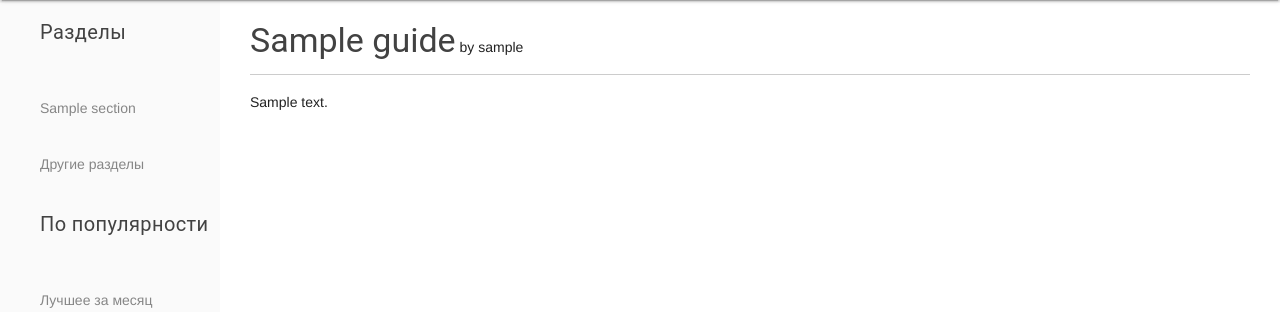
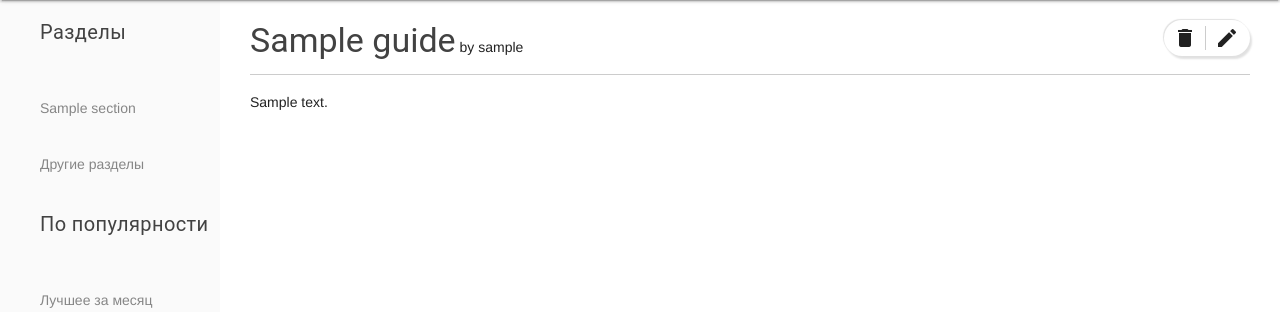
Before and after one commit to DmitriyMaksimovich/guideline, a Django app: page /1/ in a window 1280 px wide. Shown: the part 64-376 px from the top of the page. Run offline with Django 3.2, Linux system fonts and the light colour scheme; a user stored in the database is signed in; tables that the repository leaves empty hold one stand-in row (values such as "Sample post"); some libraries are stand-ins or nearby versions.

Commit message:
user can edit/delete guid from guide page, edit-delete menu .css

```diff
--- a/guides/static/guides/style.css
+++ b/guides/static/guides/style.css
@@ -77,7 +77,12 @@ main.mdl-layout__content {
     position: absolute;
     top: 15px;
     right: 15px;
-    box-shadow: 1px 2px 1px rgba(0,0,0,0.12);
+    box-shadow: 2px 3px 2px rgba(0,0,0,0.12), -1px -1px 1px rgba(0,0,0,0.12);
+}
+
+.edit-delete-menu.inside-guide {
+    top: 20px;
+    right: 30px;
 }
 
 .edit-delete-menu i {
--- a/guides/templates/guides/guide.html
+++ b/guides/templates/guides/guide.html
@@ -22,6 +22,19 @@
             <div class="title">
                 <h3>{{ guide.guide_name }}</h3> by {{ guide.author }}
             </div>
+            {% if user == guide.author %}
+            <div class="edit-delete-menu inside-guide">
+                <form action="{% url 'guides:delete_guide' %}" method="post" class="form-delete">
+                    {% csrf_token %}
+                    <input type="hidden" name="guide_pk" value="{{ guide.pk }}">
+                    <input type="submit" class="hidden-button" id="delete_guide_{{ guide.pk }}">
+                    <label for="delete_guide_{{ guide.pk }}">
+                        <i class="material-icons delete-guide">delete</i>
+                    </label>
+                </form>
+                <i class="material-icons edit-guide">edit</i>
+            </div>
+            {% endif %}
             <hr>
             <p>{{ guide.guide_text|safe }}</p>
             {% else %}
```
